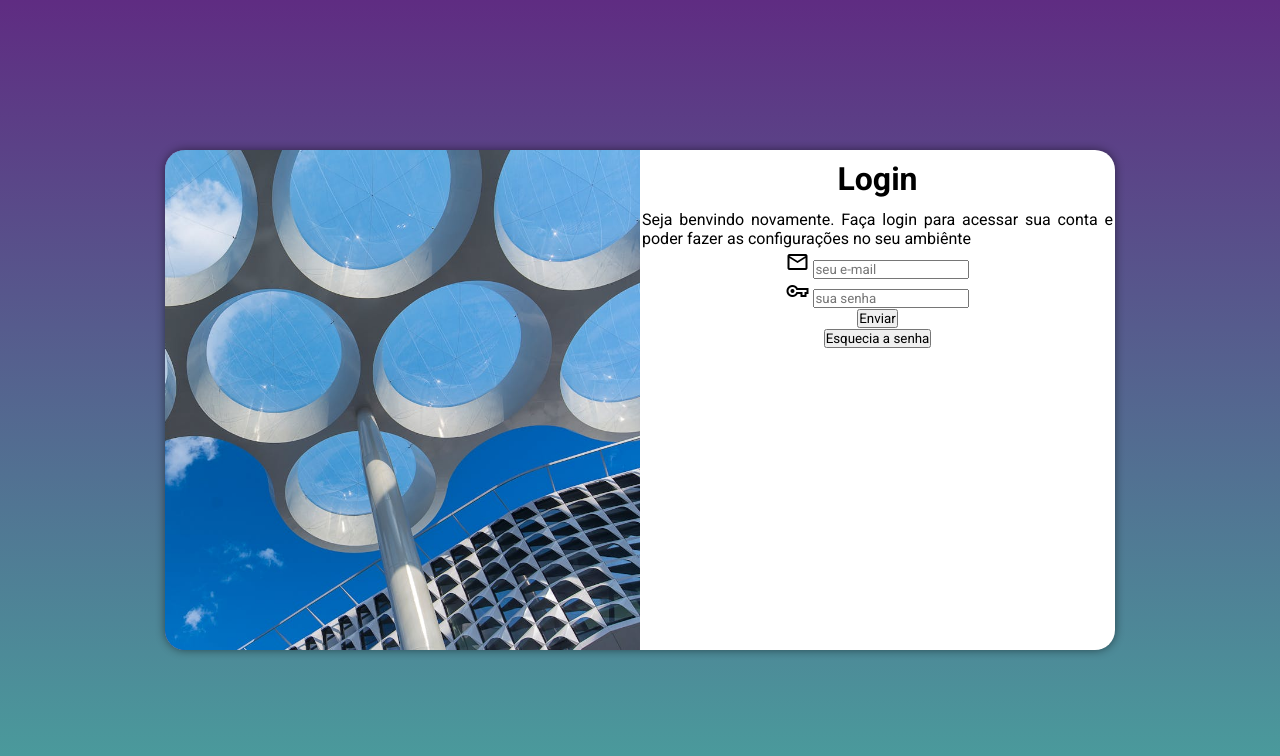
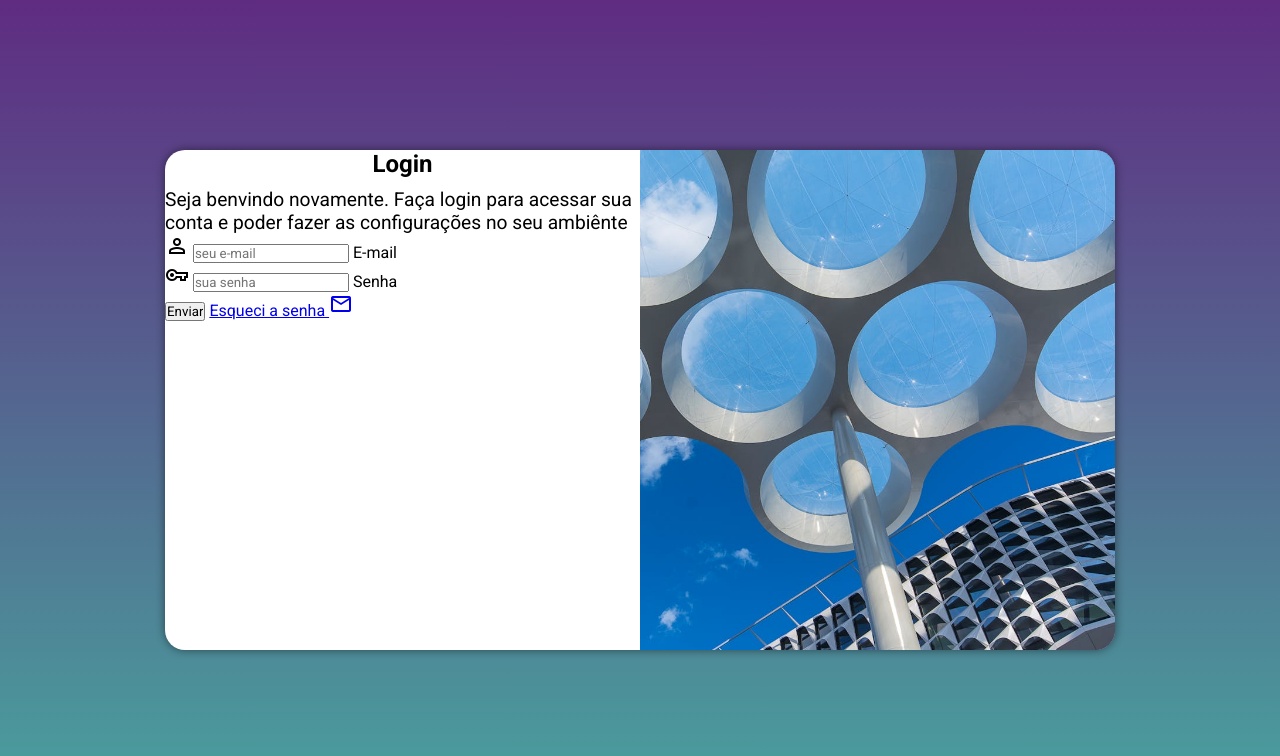
Before and after one commit to jordao-felipe/projeto-login, a plain HTML site: page index.html in a window 1280 px wide. Drawn offline with nearby package versions, Linux system fonts and the light colour scheme.

Commit message:
add formulario

```diff
--- a/estilos/media-query.css
+++ b/estilos/media-query.css
@@ -26,6 +26,13 @@ grande: acima de 1200px
         float: right;
         width: 70%;
     }
+    div#formulario h1{
+        text-align: center;
+        margin-bottom: 10px;
+    }
+    div#formulario p{
+       font-size: 1em;
+    }
 }
 @media screen and (min-width: 950px){
     body{
@@ -35,15 +42,21 @@ grande: acima de 1200px
        width:950px;
     }
     section#login > div#imagem{
-        float: left;
+        float: right;
         width: 50%;
         height: 100%;
     }
     section#login > div#formulario {
-        float: right;
+        float: left;
         width: 50%;
 
     }
 
-
+    div#formulario h1{
+        text-align: center;
+        margin-bottom: 10px;
+        }
+        div#formulario p{
+        font-size: 1.2em;
+        }
 }
--- a/estilos/style.css
+++ b/estilos/style.css
@@ -33,7 +33,7 @@ section#login{
     border-radius: 20px;
     height: 500px;
     width: 250px;
-    text-align: center;
+
     box-shadow: 0px 0px 10px rgba(0, 0, 0, 0.492);
     transition: width .5s, heigt .5s  ;
     transition-timing-function: ease;
@@ -45,23 +45,10 @@ section#login > div#imagem{
     background-position: bottom right;
     height: 200px;
 }
-section#login > div#imagem{
-    padding: 10px;
-    display: block;
-}
 div#formulario h1{
-    padding: 10px ;
-    font-weight: bold;
-    font-size: 2em;
-    padding: 10px 10px;
+    text-align: center;
+    margin-bottom: 10px;
 }
 div#formulario p{
-
-    text-align: justify;
-    padding: 2px 2px;
-
+   font-size: .8em;
 }
-label#iemail {
-    background-color: #5f2c82;
-    border-radius: 10px;
-}
--- a/index.html
+++ b/index.html
@@ -21,21 +21,30 @@
                 <h1>Login</h1>
                 <p>Seja benvindo novamente. Faça login para acessar sua conta e poder fazer as configurações no seu ambiênte</p>
             </div>
-            <form action="login.php" method="post">
-                <p>
-                    <label for="iemail"><span class="material-symbols-outlined">
-                        mail
-                        </span></label>
-                    <input type="email" name="email" id="iemail" required minlength="8" size="20" placeholder="seu e-mail">
-                </p>
-                <p>
-                    <label for="isenha"><span class="material-symbols-outlined">
-                        vpn_key
-                        </span></label>
-                    <input type="password" name="senha" id="isenha" required minlength="8" maxlength="16" size="20" placeholder="sua senha">
-                </p>
-                <p><input type="submit" value="Enviar"> </p>
-                <p><input type="button" value="Esquecia a senha"></p>
+            <form action="login.php" method="post" autocomplete="on">
+
+                    <div id="campo">
+
+                        <span class="material-symbols-outlined">
+                            person
+                            </span>
+                        <input type="email" name="email" id="iemail" autocomplete="email" required maxlength="30"  placeholder="seu e-mail">
+                        <label for="iemail">E-mail</label>
+                    </div>
+
+                    <div id="campo">
+                        <span class="material-symbols-outlined">
+                            vpn_key
+                            </span>
+                        <input type="password" name="senha" id="isenha" autocomplete="current-password" required minlength="8" maxlength="20" placeholder="sua senha">
+                        <label for="isenha">Senha</label>
+
+                    </div>
+
+                <input type="submit" value="Enviar">
+                <a href="#">Esqueci a senha <span class="material-symbols-outlined">
+                    mail
+                    </span></a>
             </form>
         </section>
     </main>
```
